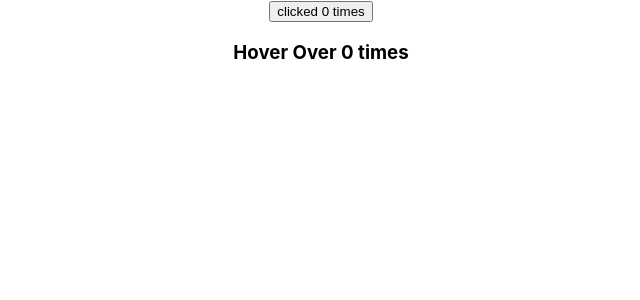
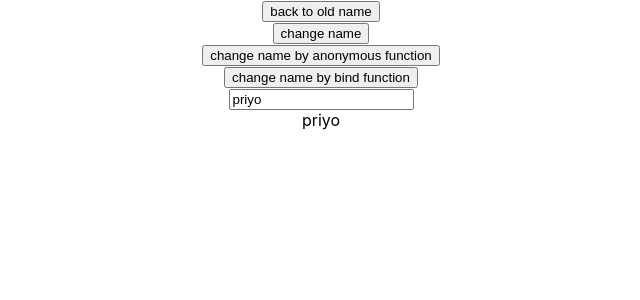
Before and after one commit to priyodas12/react-learning-v1, a React (Create React App) app: page / in a window 1280 px wide. Shown: the top 300 px of the page, without its empty margins (319-959 px from the left). Built offline with nearby package versions, Linux system fonts and the light colour scheme.

Commit message:
2 way binding

```diff
--- a/src/App.js
+++ b/src/App.js
@@ -1,14 +1,12 @@
 import React, { Component } from 'react'
-import ClickCounter from './HigherOrderComponents/ClickCounter'
-import HoverOverCounter from './HigherOrderComponents/HoverOverCounter'
+import Demo from './TwoWayBinding/Demo'
 import './App.css';
 
 class App extends Component {
   render() {
     return (
       <div className="App">
-        <ClickCounter></ClickCounter>
-        <HoverOverCounter></HoverOverCounter>
+        <Demo></Demo>
       </div>
     )
   }
--- /dev/null
+++ b/src/TwoWayBinding/Demo.js
@@ -0,0 +1,46 @@
+import React, { Component } from 'react'
+
+class Demo extends Component {
+  constructor(props) {
+    super(props)
+
+    this.state = {
+      name: "priyo"
+    }
+  }
+  changeNameHandler = () => {
+    this.setState({
+      name: "priya"
+    });
+  }
+  backToOldNameHandler = () => {
+    this.setState({
+      name: "priyo"
+    });
+  }
+  nameChangeFromInput = (e) => {
+    this.setState(
+      {
+        name: e.target.value
+      }
+    )
+  }
+  render() {
+    return (
+      <div>
+        <button onClick={this.backToOldNameHandler.bind(this)}>back to old name</button>
+        <br />
+        <button onClick={this.changeNameHandler}>change name</button>
+        <br />
+        <button onClick={() => this.changeNameHandler()}>change name by anonymous function</button>
+        <br />
+        <button onClick={this.changeNameHandler.bind(this)}>change name by bind function</button>
+        <br />
+        <input type="text" onChange={this.nameChangeFromInput} value={this.state.name} />
+        <div>{this.state.name}</div>
+      </div >
+    )
+  }
+}
+
+export default Demo
```
